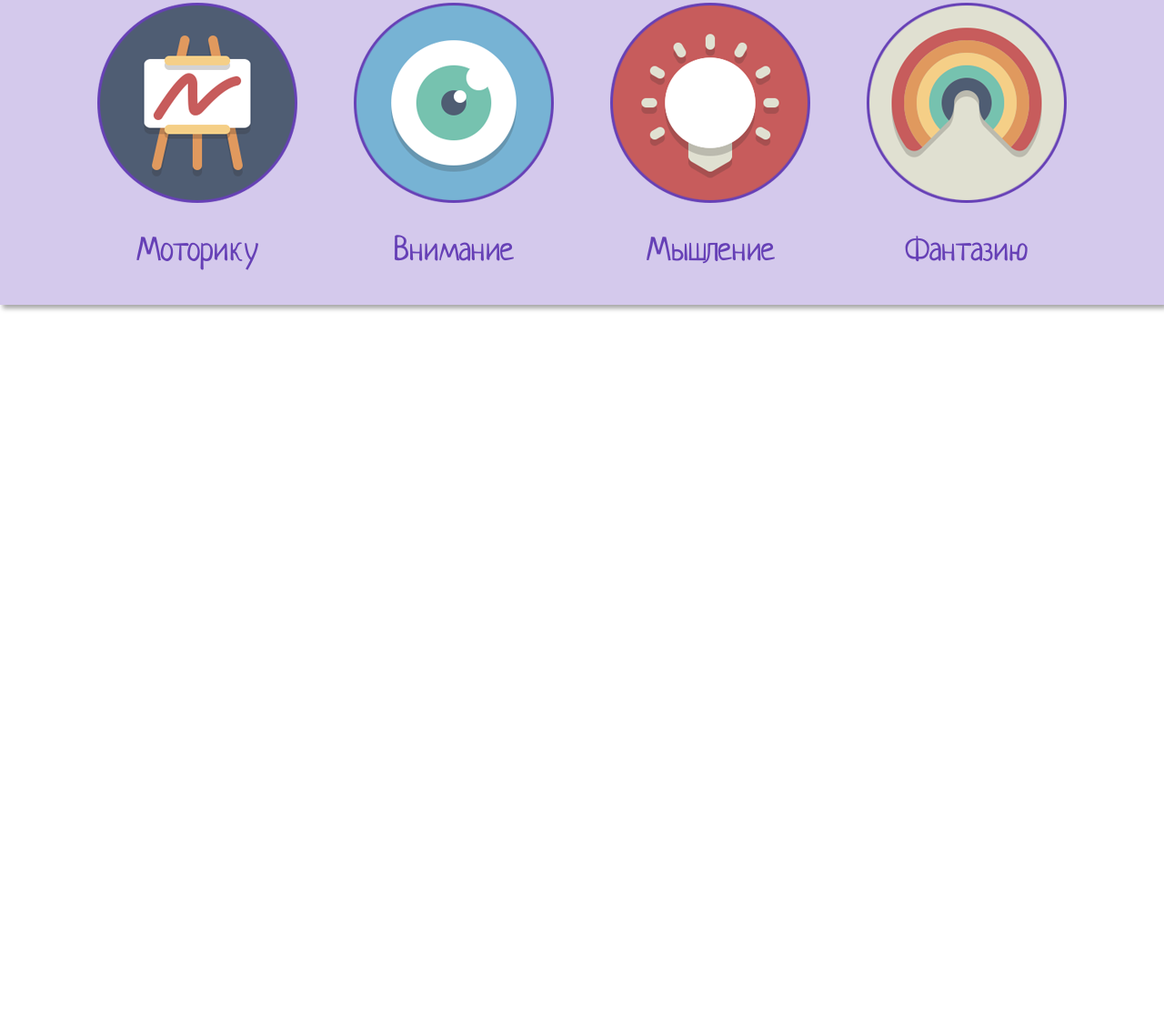
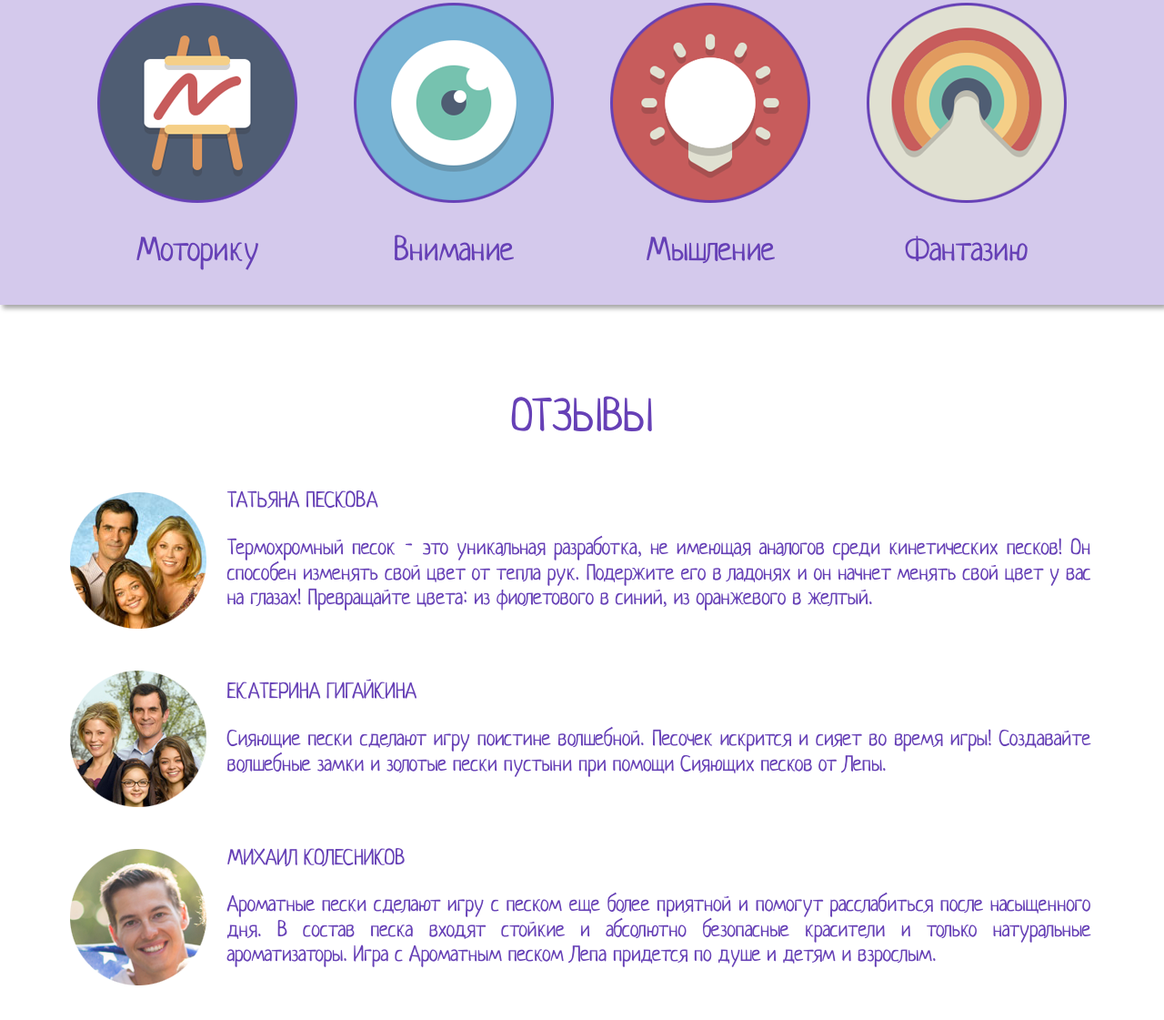
Before and after one commit to erised-ice/Sand, a plain HTML site: page index.html in a window 1280 px wide. Shown: the part 4266-5387 px from the top of the page at 91% size. Before the commit the page ends 4645 px from the top, so only its background shows below. Drawn offline with nearby package versions, Linux system fonts and the light colour scheme.

Commit message:
add-block-reviews

```diff
--- a/css/screen.css
+++ b/css/screen.css
@@ -376,6 +376,49 @@ body {
     text-align: center;
 }
 
+.rewies {
+    margin-bottom: 42px;
+}
+
+.rewies__title {
+    padding: 50px 0;
+    font-size: 50px;
+}
+
+.rewies__body {
+    /*display: flex;
+    flex-direction: row;
+    justify-content: space-between;*/
+    font-size: 0;
+    margin-bottom: 42px;
+}
+
+.rewies__picture {
+    max-width: 150px;
+    width:100%;
+    margin-right: 23px;
+}
+
+.rewies__capture {
+    font-size: 24px;
+    text-align: left;
+}
+
+.rewies__text {
+    width: 950px;
+    text-align: justify;
+    font-size: 24px;
+}
+
+.rewies__picture,
+.rewies__text {
+    display: inline-block;
+    vertical-align: middle;
+}
+
+.rewies__img {
+    width: 100%;
+}
 
 @media (min-width: 1024px) {
     .email__value:hover {
--- a/index.html
+++ b/index.html
@@ -217,6 +217,38 @@
             </div>
         </div>
     </div>
+    <div class="rewies">
+        <div class="rewies__inner inner">
+            <h1 class="rewies__title title">Отзывы</h1>
+            <div class="rewies__body">
+                <div class="rewies__picture">
+                    <img src="img/Reviews/TP.png" alt="" class="rewies__img">
+                </div>
+                <div class="rewies__text">
+                    <h1 class="rewies__capture title">Татьяна Пескова</h1>
+                    <p>Термохромный песок - это уникальная разработка, не имеющая аналогов среди кинетических песков! Он способен изменять свой цвет от тепла рук. Подержите его в ладонях и он начнет менять свой цвет у вас на глазах! Превращайте цвета: из фиолетового в синий, из оранжевого в желтый. </p>
+                </div>
+            </div>
+            <div class="rewies__body">
+                <div class="rewies__picture">
+                    <img src="img/Reviews/EG.png" alt="" class="rewies__img">
+                </div>
+                <div class="rewies__text">
+                    <h1 class="rewies__capture title">Екатерина Гигайкина</h1>
+                    <p>Сияющие пески сделают игру поистине волшебной. Песочек искрится и сияет во время игры! Создавайте волшебные замки и золотые пески пустыни при помощи Сияющих песков от Лепы. </p>
+                </div>
+            </div>
+            <div class="rewies__body">
+                <div class="rewies__picture">
+                    <img src="img/Reviews/MK.png" alt="" class="rewies__img">
+                </div>
+                <div class="rewies__text">
+                    <h1 class="rewies__capture title">Михаил Колесников</h1>
+                    <p>Ароматные пески сделают игру с песком еще более приятной и помогут расслабиться после насыщенного дня. В состав песка входят стойкие и абсолютно безопасные красители и только натуральные ароматизаторы. Игра с Ароматным песком Лепа придется по душе и детям и взрослым.</p>
+                </div>
+            </div>
+        </div>
+    </div>
 </main>
 <footer class="footer">
     <div class="footer__inner inner"></div>
```
Also changed, not shown: img/Reviews/EG.png (added), img/Reviews/MK.png (added), img/Reviews/TP.png (added).
